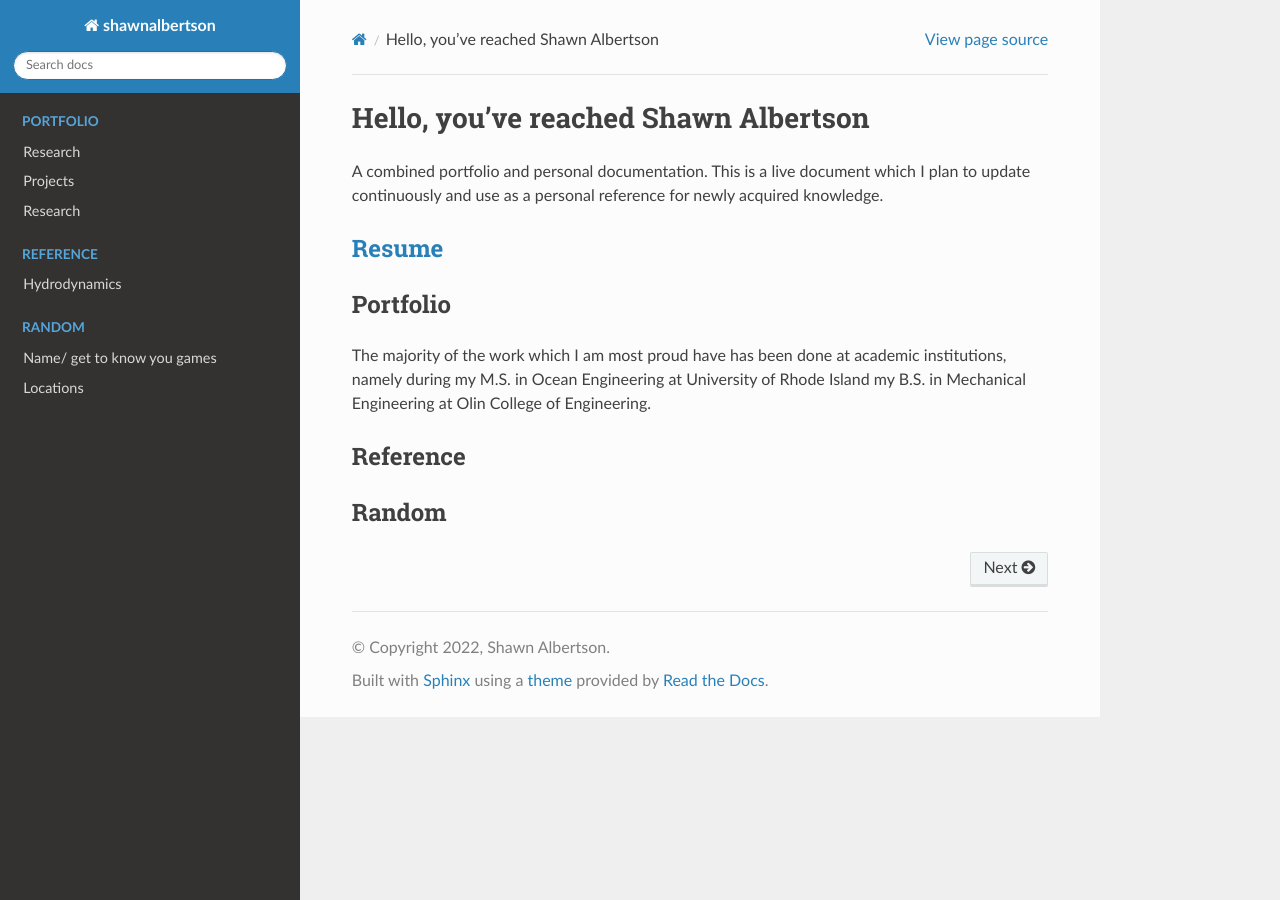
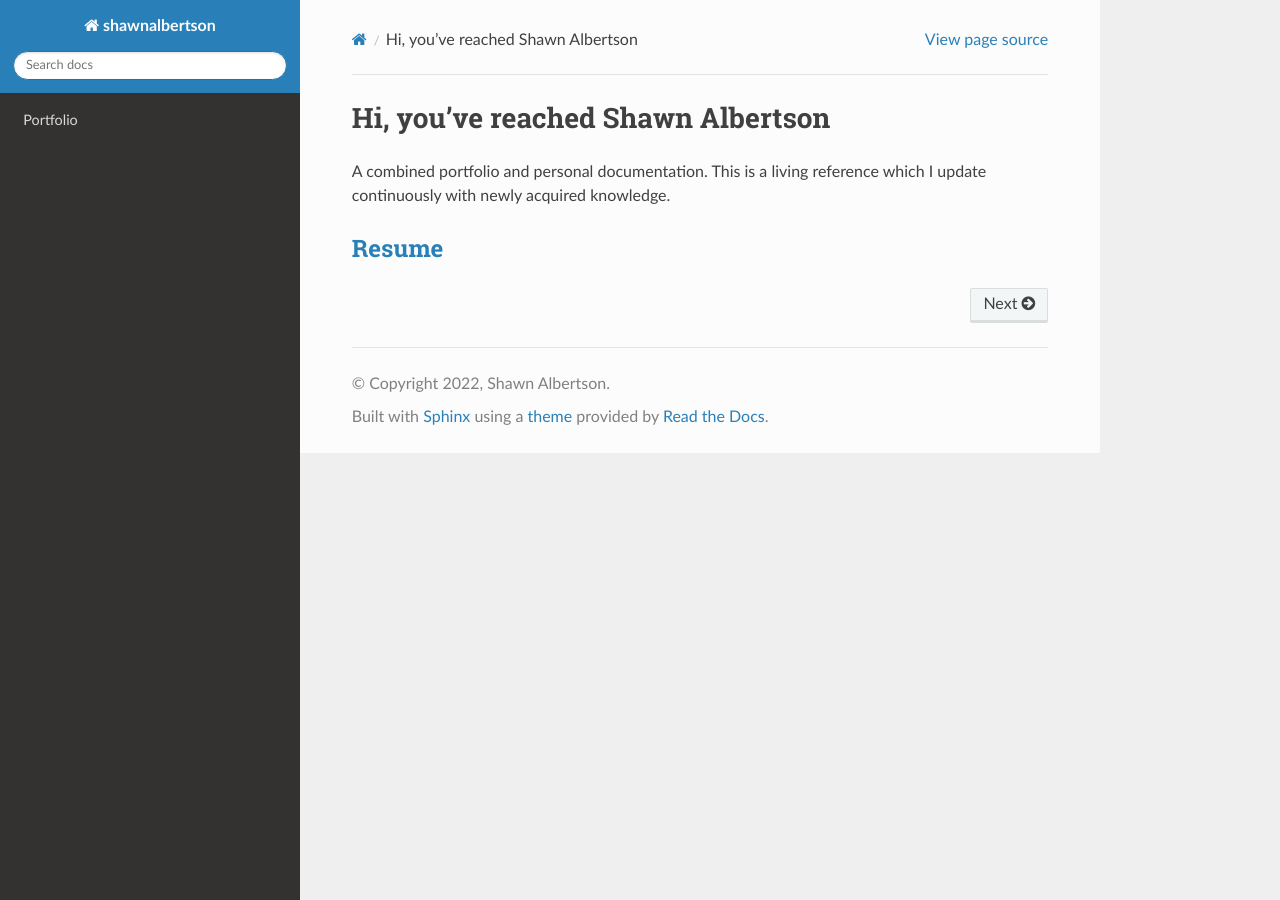
Before and after one commit to shawnalbertson/shawnalbertson, a Sphinx documentation site: the page built from docs/source/index.rst, in a window 1280 px wide. Built offline with Sphinx 7.4.7 and the Read the Docs theme 2.0.0, drawn with Linux system fonts in a browser that asks for light colours; pages that are not in the unit, such as notebooks, are missing from menus.

Commit message:
update portfolio layout

```diff
--- a/docs/source/index.rst
+++ b/docs/source/index.rst
@@ -3,47 +3,53 @@
    You can adapt this file completely to your liking, but it should at least
    contain the root `toctree` directive.
 
-Hello, you've reached Shawn Albertson
-=====================================
+Hi, you've reached Shawn Albertson
+==================================
 
-A combined portfolio and personal documentation. This is a live document which I plan to update
-continuously and use as a personal reference for newly acquired knowledge.
+A combined portfolio and personal documentation.
+This is a living reference which I update continuously with newly acquired knowledge.
 
 :doc:`resume`
 -------------
 
-Portfolio
----------
-
-The majority of the work which I am most proud have has been done at academic institutions, namely during my M.S. in Ocean Engineering at University of Rhode Island my B.S. in Mechanical Engineering at Olin College of Engineering.
-
 .. toctree::
-   :caption: portfolio
    :hidden:
 
-   /portfolio/olin-folder/research
-   /portfolio/olin-folder/projects
-   /portfolio/olin-folder/research
+   portfolio
 
-Reference
----------
+..
+   Portfolio
+   ---------
 
-.. toctree::
-   :maxdepth: 3
-   :hidden:
-   :caption: reference
+   The majority of the work which I am most proud have has been done at academic institutions, namely during my M.S. in Ocean Engineering at University of Rhode Island my B.S. in Mechanical Engineering at Olin College of Engineering.
 
-   /reference/hydro
+   .. toctree::
+      :caption: portfolio
+      :hidden:
 
-Random
-------
+      /portfolio/olin-folder/research
+      /portfolio/olin-folder/projects
+      /portfolio/olin-folder/research
 
-.. toctree::
-   :maxdepth: 3
-   :hidden:
-   :caption: random
+   Reference
+   ---------
 
-   climbing
+   .. toctree::
+      :maxdepth: 3
+      :hidden:
+      :caption: reference
+
+      /reference/hydro
+
+   Random
+   ------
+
+   .. toctree::
+      :maxdepth: 3
+      :hidden:
+      :caption: random
+
+      climbing
 
 ..
    Indices and tables
--- /dev/null
+++ b/docs/source/portfolio.rst
@@ -0,0 +1,37 @@
+Portfolio
+=========
+
+URI
+---
+I am currently working towards a M.S. in Ocean Engineering at the University of Rhode Island.
+My current :doc:`/uri/research` is incredibly exciting.
+I am working on real time phase resolved water wave models to be used for the active control and stabilization of floating offshore wind turbines.
+Please click the link if you would like to learn more!
+
+.. toctree::
+   :maxdepth: 2
+   :hidden:
+   :caption: uri
+
+   portfolio/uri/research
+
+
+Olin
+----
+I graduated from Olin College in May 2021 with a degree in Mechanical Engineering.
+I was a part of two great :doc:`/olin/research` teams which allowed me to establish foundations for long term projects and implement systems in a meaningful context.
+My coursework was filled with :doc:`/olin/projects` that taught me the real challenges which come with implementing projects from conception to completion on a team and with limited resources.
+I also took a lot of pride in my :doc:`/olin/leadership` roles in which I could serve as a mentor and guide for younger students.
+
+.. toctree::
+   :maxdepth: 2
+   :hidden:
+   :caption: olin
+
+   portfolio/olin-folder/research
+   portfolio/olin-folder/projects
+   portfolio/olin-folder/leadership
+
+
+Community PPE
+-------------
```
